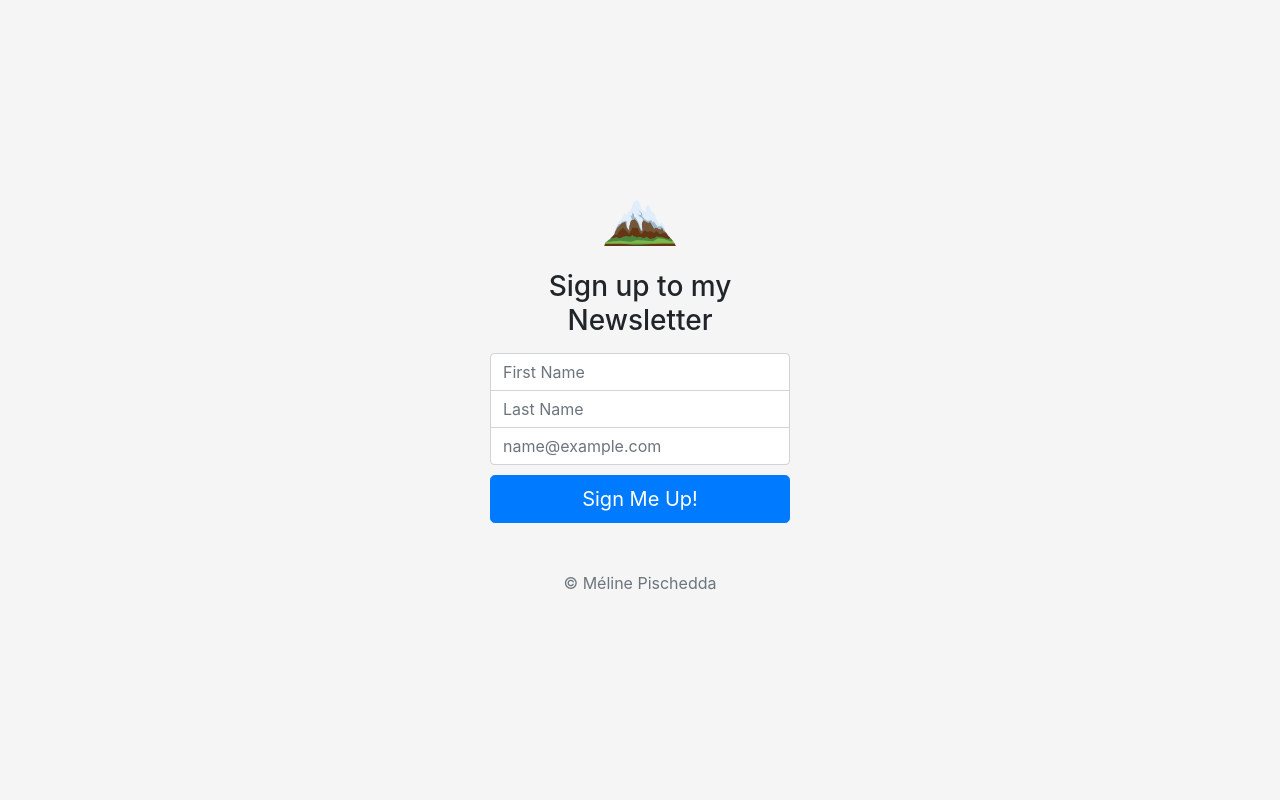
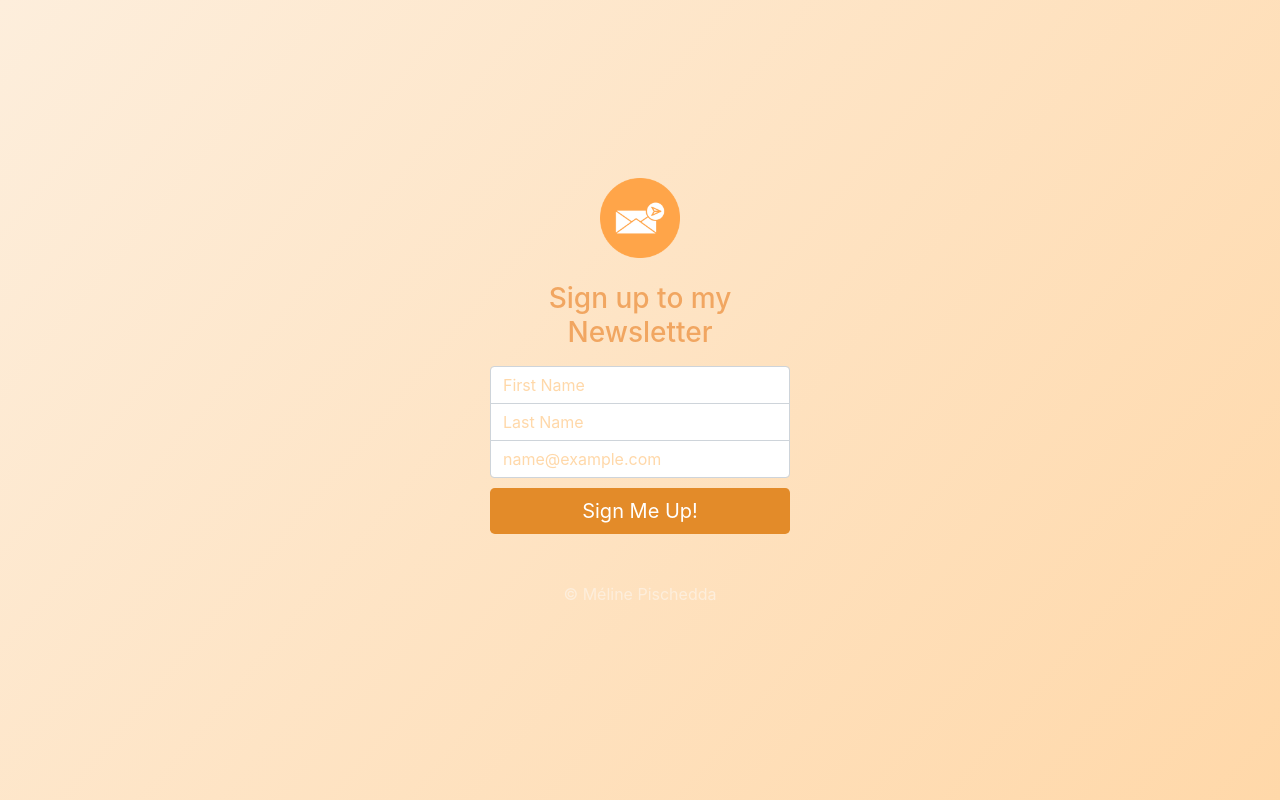
Before and after one commit to meline-p/Newsletter-SignUp, a website: page signup.html in a window 1280 px wide. Drawn offline with nearby package versions, Linux system fonts and the light colour scheme.

Commit message:
update styles & dotenv

```diff
--- a/app.js
+++ b/app.js
@@ -1,6 +1,7 @@
 const express = require("express");
 const bodyParser = require("body-parser");
 const https = require("https");
+require('dotenv').config()
 //const request = require("request");
 
 const app = express();
--- a/package.json
+++ b/package.json
@@ -10,6 +10,7 @@
   "license": "ISC",
   "dependencies": {
     "body-parser": "^1.20.1",
+    "dotenv": "^16.0.3",
     "express": "^4.18.2"
   }
 }
--- a/public/css/styles.css
+++ b/public/css/styles.css
@@ -8,12 +8,28 @@ body {
   align-items: center;
   padding-top: 40px;
   padding-bottom: 40px;
-  background-color: #f5f5f5;
+  background-image: linear-gradient(130deg,#FDEEDC,#FFD8A9);
+}
+
+.title{
+  color: #F1A661 ;
+}
+
+.input-placeholder{
+  color: #F1A661;
+}
+.input-placeholder::placeholder{
+  color:#FFD8A9 ;
 }
 
 .form-signin {
   max-width: 330px;
   padding: 15px;
+}
+
+.form-signin img {
+  height: 80px;
+  width: 80px;
 }
 
 .form-signin .form-floating:focus-within {
@@ -39,3 +55,15 @@ body {
   border-top-left-radius: 0;
   border-top-right-radius: 0;
 }
+
+.buttonSignUp{
+  background-color: #E38B29;
+  border: #E38B29;
+}
+.buttonSignUp:hover{
+  background-color: #F1A661;
+  border: #F1A661;
+}
+.copyright{
+  color: #FDEEDC;
+}
--- a/signup.html
+++ b/signup.html
@@ -33,15 +33,15 @@
 
 <main class="form-signin w-100 m-auto">
   <form action="/" method="post">
-    <img class="mb-4" src="images/mountain.png" alt="" width="72" height="57">
-    <h1 class="h3 mb-3 fw-normal">Sign up to my Newsletter</h1>
+    <img class="mb-4" src="images/envoyer-un-mail.png" alt="" width="72" height="57">
+    <h1 class="h3 mb-3 fw-normal title">Sign up to my Newsletter</h1>
 
-        <input type="text" name="fName" class="form-control top" placeholder="First Name">
-        <input type="text" name="lName" class="form-control middle" placeholder="Last Name">
-        <input type="email" name="email" class="form-control bottom" placeholder="name@example.com">
+        <input type="text" name="fName" class="form-control top input-placeholder" placeholder="First Name">
+        <input type="text" name="lName" class="form-control middle input-placeholder" placeholder="Last Name">
+        <input type="email" name="email" class="form-control bottom input-placeholder" placeholder="name@example.com">
 
-    <button class="w-100 btn btn-lg btn-primary" type="submit">Sign Me Up!</button>
-    <p class="mt-5 mb-3 text-muted">&copy; Méline Pischedda</p>
+    <button class="w-100 btn btn-lg btn-primary buttonSignUp" type="submit">Sign Me Up!</button>
+    <p class="mt-5 mb-3 copyright">&copy; Méline Pischedda</p>
   </form>
 </main>
 
```
Also changed, not shown: public/images/courrier.png (added), public/images/envoyer-un-mail.png (added), 1 other file.
